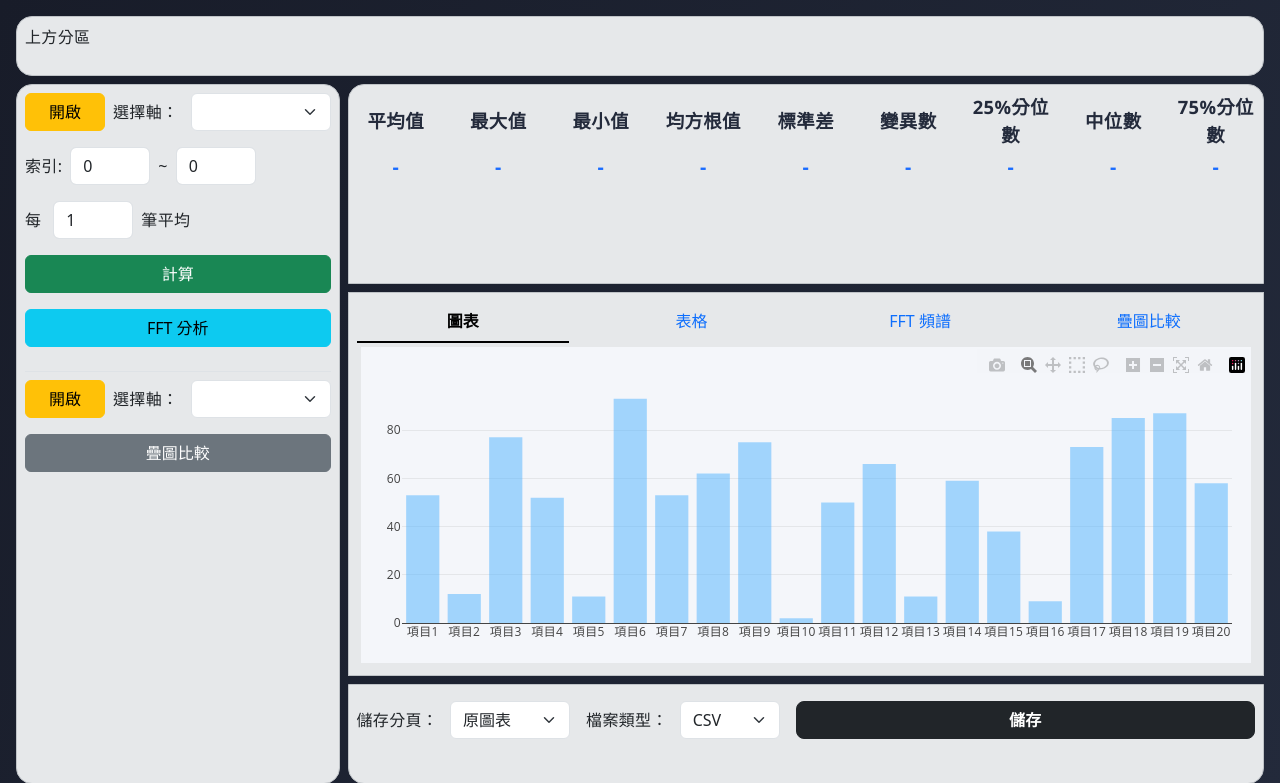
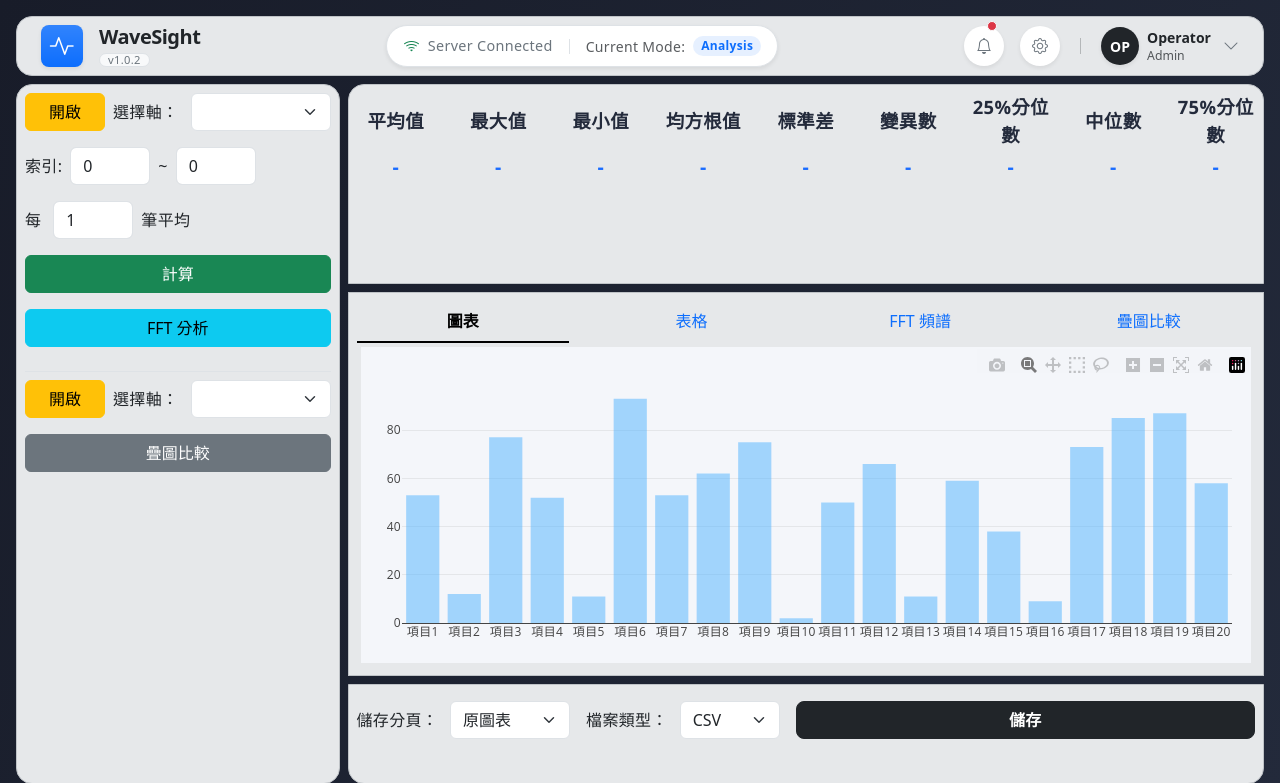
Before and after one commit to Gerry1204/WaveSight, a Flask app: page / in a window 1280 px wide. Shown: the top 783 px of the page. Run offline with Flask 3, Linux system fonts and the light colour scheme; lists and menus that the app fills with data are empty; some libraries are stand-ins or nearby versions.

Commit message:
feat: Implement initial WaveSight web application UI with data import, analysis controls, and multi-tab visualizations for charts, tables, and FFT.

```diff
--- a/templates/index.html
+++ b/templates/index.html
@@ -2,7 +2,7 @@
 <html lang="zh-Hant">
   <head>
     <meta charset="UTF-8" />
-    <title>Flask 首頁</title>
+    <title>WaveSight</title>
     <link
       rel="stylesheet"
       href="{{ url_for('static', filename='style.css') }}"
@@ -13,6 +13,7 @@
       rel="stylesheet"
     />
     <script src="https://cdn.jsdelivr.net/npm/bootstrap@5.3.2/dist/js/bootstrap.bundle.min.js"></script>
+    <link rel="stylesheet" href="https://cdn.jsdelivr.net/npm/bootstrap-icons@1.11.3/font/bootstrap-icons.min.css">
     <!-- Plotly.js -->
     <script src="https://cdn.plot.ly/plotly-2.32.0.min.js"></script>
     <!-- DataTables -->
@@ -25,7 +26,63 @@
   </head>
   <body>
     <div class="layout-root">
-      <div class="top-panel">上方分區</div>
+      <div class="top-panel d-flex justify-content-between align-items-center px-4 py-2">
+        <!-- Brand Section -->
+        <div class="d-flex align-items-center">
+          <div class="bg-primary bg-gradient text-white rounded-3 d-flex align-items-center justify-content-center me-3 shadow-sm" style="width: 42px; height: 42px;">
+            <i class="bi bi-activity fs-4"></i>
+          </div>
+          <div>
+            <h5 class="mb-0 fw-bold text-dark" style="letter-spacing: -0.5px;">WaveSight</h5>
+            <div class="d-flex align-items-center mt-1">
+              <span class="badge bg-light text-secondary border rounded-pill fw-normal px-2 py-0" style="font-size: 0.7rem;">v1.0.2</span>
+            </div>
+          </div>
+        </div>
+
+        <!-- Center Status/Info -->
+        <div class="d-none d-lg-flex align-items-center bg-white rounded-pill border px-3 py-2 shadow-sm" style="min-width: 300px; max-width: 500px;">
+           <i class="bi bi-wifi text-success me-2" title="Connect"></i>
+           <span class="text-secondary fw-medium me-auto" style="font-size: 0.9rem;">Server Connected</span>
+           <div class="mx-3 border-start" style="height: 15px;"></div>
+           <small class="text-muted me-2">Current Mode:</small>
+           <span class="badge bg-primary bg-opacity-10 text-primary rounded-pill">Analysis</span>
+        </div>
+
+        <!-- Right Actions -->
+        <div class="d-flex align-items-center gap-3">
+           <button class="btn btn-outline-secondary border-0 bg-white rounded-circle shadow-sm position-relative" style="width: 40px; height: 40px;">
+              <i class="bi bi-bell"></i>
+              <span class="position-absolute top-0 start-75 translate-middle p-1 bg-danger border border-light rounded-circle">
+                <span class="visually-hidden">New alerts</span>
+              </span>
+           </button>
+           <button class="btn btn-outline-secondary border-0 bg-white rounded-circle shadow-sm" style="width: 40px; height: 40px;" title="Settings">
+              <i class="bi bi-gear"></i>
+           </button>
+
+           <div class="vr mx-1 d-none d-sm-block h-50 my-auto"></div>
+
+           <div class="dropdown">
+              <button class="btn p-0 border-0 d-flex align-items-center gap-2" type="button" data-bs-toggle="dropdown">
+                 <div class="rounded-circle bg-dark text-white d-flex align-items-center justify-content-center shadow-sm" style="width: 38px; height: 38px;">
+                    <span class="fw-bold small">OP</span>
+                 </div>
+                 <span class="d-none d-sm-block fw-semibold text-dark small text-start lh-sm">
+                    Operator<br>
+                    <small class="text-muted fw-normal">Admin</small>
+                 </span>
+                 <i class="bi bi-chevron-down fs-6 text-secondary ms-1"></i>
+              </button>
+              <ul class="dropdown-menu dropdown-menu-end shadow-sm border-0 mt-2">
+                 <li><a class="dropdown-item" href="#"><i class="bi bi-person me-2"></i>Profile</a></li>
+                 <li><a class="dropdown-item" href="#"><i class="bi bi-layout-text-window-reverse me-2"></i>Dashboard</a></li>
+                 <li><hr class="dropdown-divider"></li>
+                 <li><a class="dropdown-item text-danger" href="#"><i class="bi bi-box-arrow-right me-2"></i>Logout</a></li>
+              </ul>
+           </div>
+        </div>
+      </div>
       <div class="bottom-row">
         <div class="left-panel">
           <!-- 第一組檔案與軸選 -->
```
